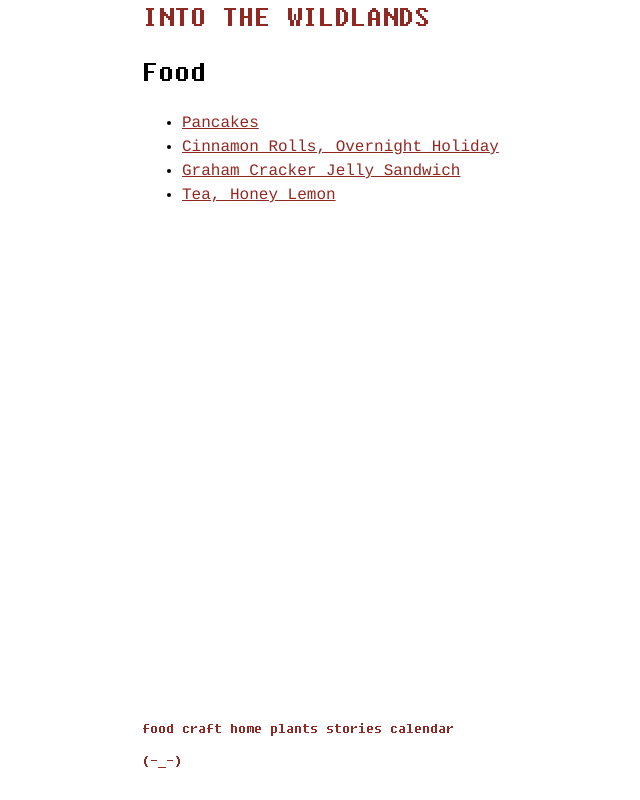
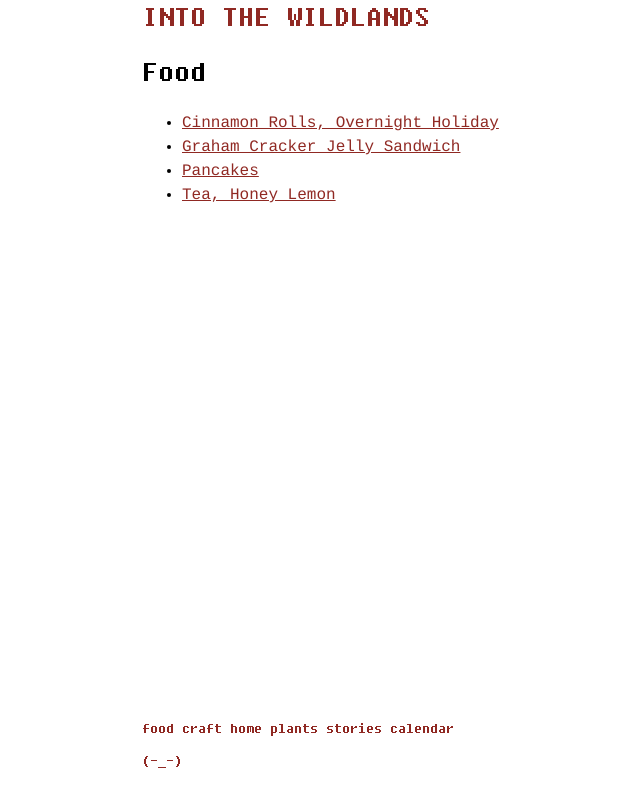
Before and after one commit to joshpsawyer/intothewildlands-dot-com, an Eleventy site: page src/food/index.html in a window 1280 px wide. Shown: the whole page, without its empty margins (138-778 px from the left). Built offline with nearby package versions, Linux system fonts and the light colour scheme; Eleventy itself is replaced by a stand-in of ours; files that its build step writes are made by us from their sources.

Commit message:
finally figured out alphabetical sorting, jeeze

```diff
--- a/src/food/index.html
+++ b/src/food/index.html
@@ -8,7 +8,8 @@ collections: ["foods"]
 <h1>Food</h1>
 
 <ul>
-{% for food in collections.foods | sort(reverse=false, caseSens=false, attr="data.title")  %}
+{% assign sortedFoods = collections.foods | sortByTitle%}
+{% for food in sortedFoods %}
     <li>
         <a href="{{ food.url }}">{{ food.data.indexname }}</a>
     </li>
```
Also changed, not shown: .eleventy.js.
